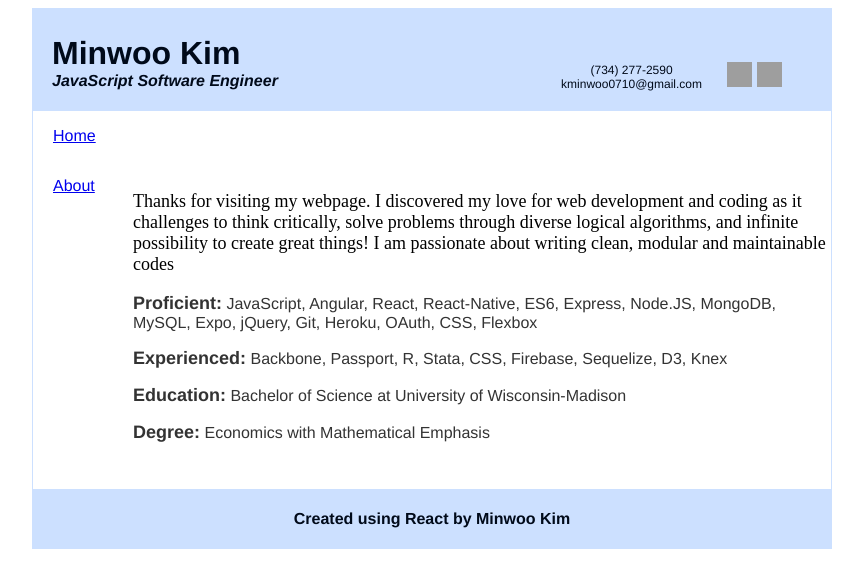
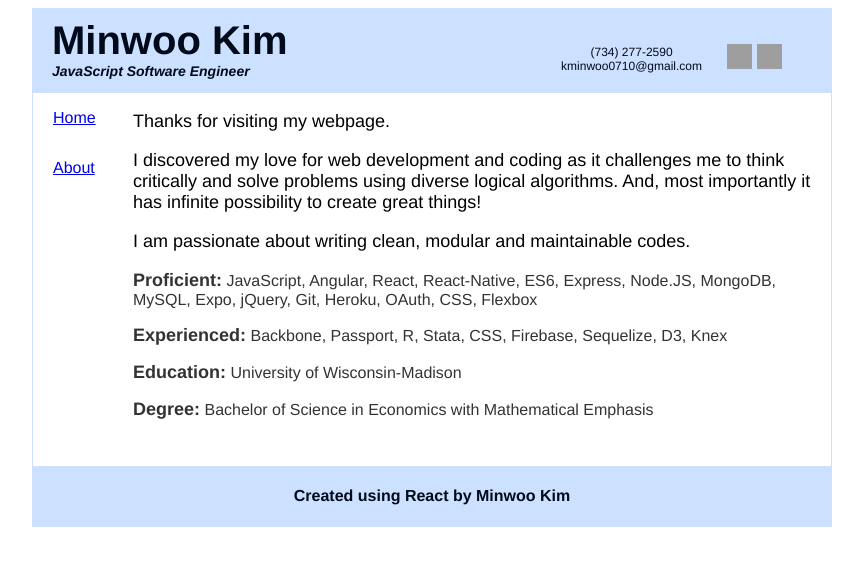
Before and after one commit to kmw0710/Website, a React app: page /#/about in a window 1280 px wide. Shown: the top 588 px of the page, without its empty margins (208-1071 px from the left). Built offline with nearby package versions, Linux system fonts and the light colour scheme; grey boxes are pictures that could not be loaded.

Commit message:
margin fixing

```diff
--- a/src/Routes.jsx
+++ b/src/Routes.jsx
@@ -8,7 +8,6 @@ import {
 // const history = createBrowserHistory();
 
 import App from './components/App.jsx';
-import Contact from './components/Contact.jsx';
 import About from './components/About.jsx';
 import NaturalHabitat from './components/NaturalHabitat.jsx';
 import Destination from './components/Destination.jsx';
@@ -23,10 +22,10 @@ export default class Routes extends Component {
           <div style={styles.top}>
             <div style={{ display: 'flex', alignItems: 'center' }}>
               <div style={styles.info}>
-                  <h2 style={{ color: '#000a1a', marginBottom: 0, fontFamily: 'Helvetica', fontSize: 32 }}>
+                  <h2 style={{ color: '#000a1a', marginBottom: 0, marginTop: 15, fontFamily: 'Helvetica', fontSize: 40 }}>
                     Minwoo Kim
                   </h2>
-                  <h4 style={{ color: '#000a1a', marginTop: 0, fontFamily: 'Helvetica', fontSize: 16 }}>
+                  <h4 style={{ color: '#000a1a', marginTop: 0, fontFamily: 'Helvetica', fontSize: 14 }}>
                     <i>JavaScript Software Engineer</i>
                   </h4>
               </div>
@@ -82,9 +81,11 @@ const styles = {
   top: {
     display: 'flex',
     backgroundColor: '#cce0ff',
-    flex: 2,
+    height: 85,
     width: 800,
     alignSelf: 'center',
+    marginTop: 0,
+    marginBottom: 0,
   },
   middle: {
     display: 'flex',
@@ -116,9 +117,7 @@ const styles = {
   },
   info: {
     marginLeft: 20,
-    display: 'flex',
     flexDirection: 'column',
-    justifyContent: 'space-around',
   },
   bottom: {
     display: 'flex',
--- a/src/components/About.jsx
+++ b/src/components/About.jsx
@@ -3,19 +3,25 @@ import React, { Component } from 'react';
 export default class About extends Component {
   render() {
     return (
-      <div style={{ display: 'flex', flexDirection: 'column', backgroundColor: '#ffffff', paddingTop: 80 }}>
+      <div style={{ display: 'flex', flexDirection: 'column', backgroundColor: '#ffffff' }}>
         <div style={{ paddingLeft: 30, marginBottom: 0 }}>
-          <p style={{ fontSize: 18, marginTop: 0 }} >Thanks for visiting my webpage.
-I discovered my love for web development and coding as it challenges to think critically,
-solve problems through diverse logical algorithms, and infinite possibility to create great things!
-I am passionate about writing clean, modular and maintainable codes</p>
+          <p style={{ fontSize: 18, fontFamily: 'Helvetica' }} >
+            Thanks for visiting my webpage.
+          </p>
+          <p style={{ fontSize: 18, fontFamily: 'Helvetica' }}>
+I discovered my love for web development and coding as it challenges me to think critically and
+solve problems using diverse logical algorithms. And, most importantly it has infinite possibility to create
+great things!
+          </p>
+          <p style={{ fontSize: 18, fontFamily: 'Helvetica' }}>
+I am passionate about writing clean, modular and maintainable codes.
+          </p>
 
           <p style={{ fontFamily: 'Helvetica', color: '#333333' }}><b style={{ fontSize: 18 }}>Proficient:</b> JavaScript, Angular, React, React-Native, ES6, Express, Node.JS, MongoDB, MySQL, Expo, jQuery, Git, Heroku, OAuth, CSS, Flexbox</p>
           <p style={{ fontFamily: 'Helvetica', color: '#333333' }}><b style={{ fontSize: 18 }}>Experienced:</b> Backbone, Passport, R, Stata, CSS, Firebase, Sequelize, D3, Knex</p>
 
-          <p style={{ fontFamily: 'Helvetica', color: '#333333' }}><b style={{ fontSize: 18 }}>Education:</b> Bachelor of Science at University of Wisconsin-Madison</p>
-          <p style={{ fontFamily: 'Helvetica', color: '#333333' }}><b style={{ fontSize: 18 }}>Degree:</b> Economics with Mathematical Emphasis</p>
-
+          <p style={{ fontFamily: 'Helvetica', color: '#333333' }}><b style={{ fontSize: 18 }}>Education:</b> University of Wisconsin-Madison</p>
+          <p style={{ fontFamily: 'Helvetica', color: '#333333' }}><b style={{ fontSize: 18 }}>Degree:</b> Bachelor of Science in Economics with Mathematical Emphasis</p>
         </div>
       </div>
     )
--- a/src/components/Contact.jsx
+++ /dev/null
@@ -1,16 +0,0 @@
-import React, { Component } from 'react';
-
-export default class Contact extends Component {
-
-  render() {
-    return(
-      <div style={{ height: 500, backgroundColor: 'purple', paddingTop: 30}}>
-        <ul>
-          <h3>Name: Minwoo Kim</h3>
-          <h3>Phone: (734) 277-2590</h3>
-          <h3>E-mail: kminwoo0710@gmail.com</h3>
-        </ul>
-      </div>
-    )
-  }
-}
```
Also changed, not shown: public/bundle.js.
